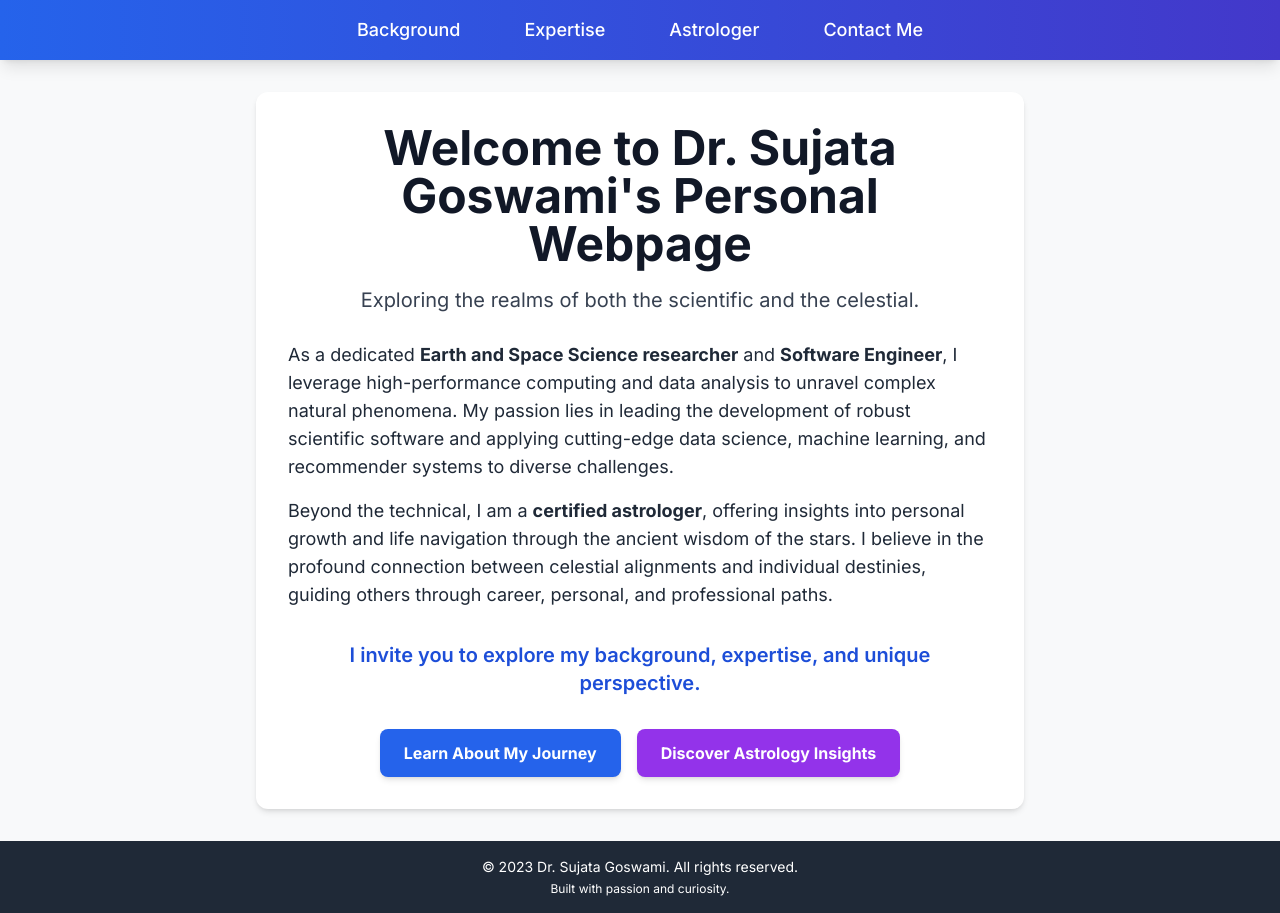
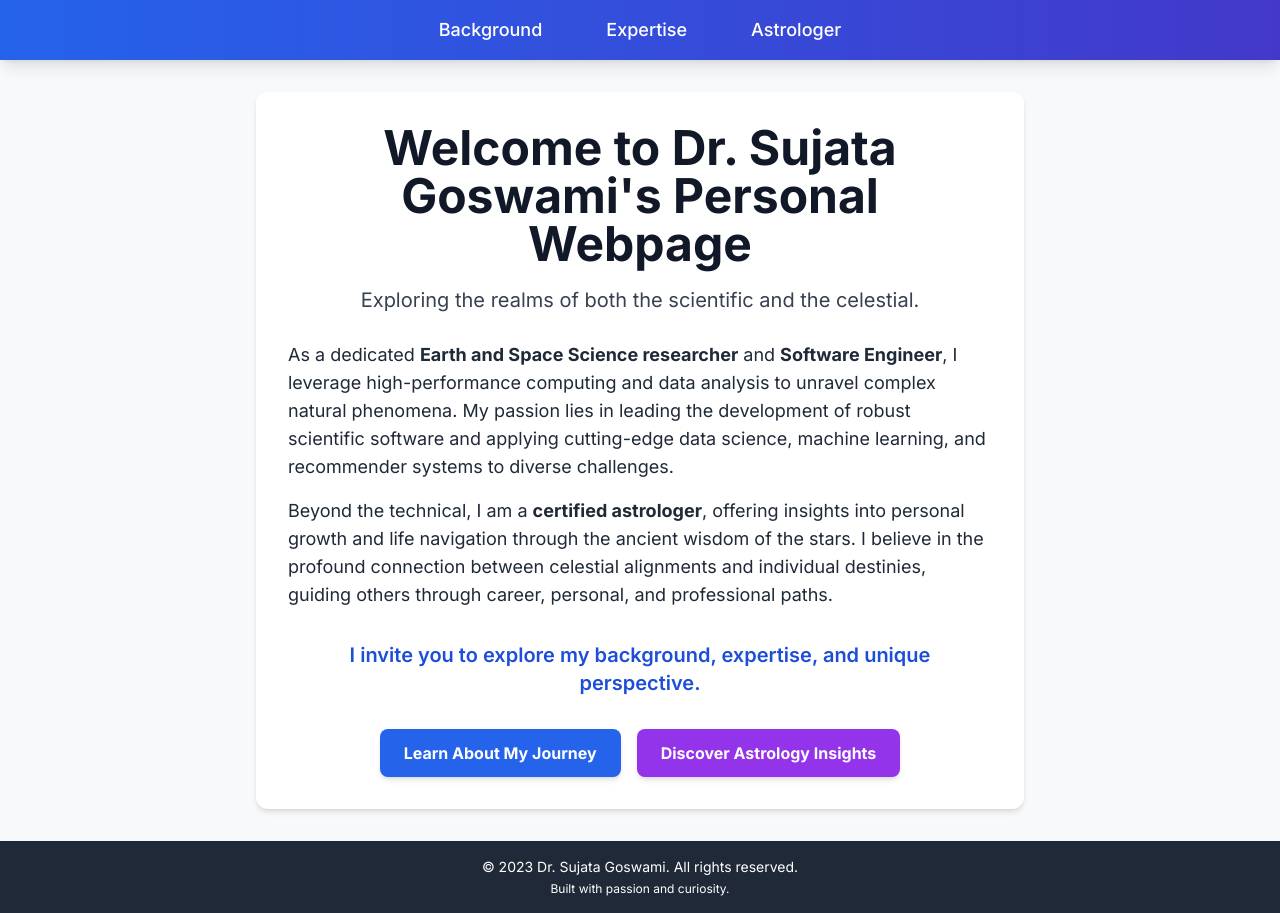
Before and after one commit to SujataSaurabh/sujatag.io, a plain HTML site: page index.html in a window 1280 px wide. Drawn offline with nearby package versions, Linux system fonts and the light colour scheme; a script that the page names is missing.

Commit message:
Update index.html
removed contact information

```diff
--- a/index.html
+++ b/index.html
@@ -35,7 +35,7 @@
                 <li><a href="background.html" data-section="background" class="hover:text-blue-200">Background</a></li>
                 <li><a href="expertise.html" data-section="expertise" class="hover:text-blue-200">Expertise</a></li>
                 <li><a href="astrologer.html" data-section="astrologer" class="hover:text-blue-200">Astrologer</a></li>
-                <li><a href="contact.html" data-section="contact" class="hover:text-blue-200">Contact Me</a></li>
+               <!-- <li><a href="contact.html" data-section="contact" class="hover:text-blue-200">Contact Me</a></li> -->
             </ul>
         </nav>
     </header>
```
